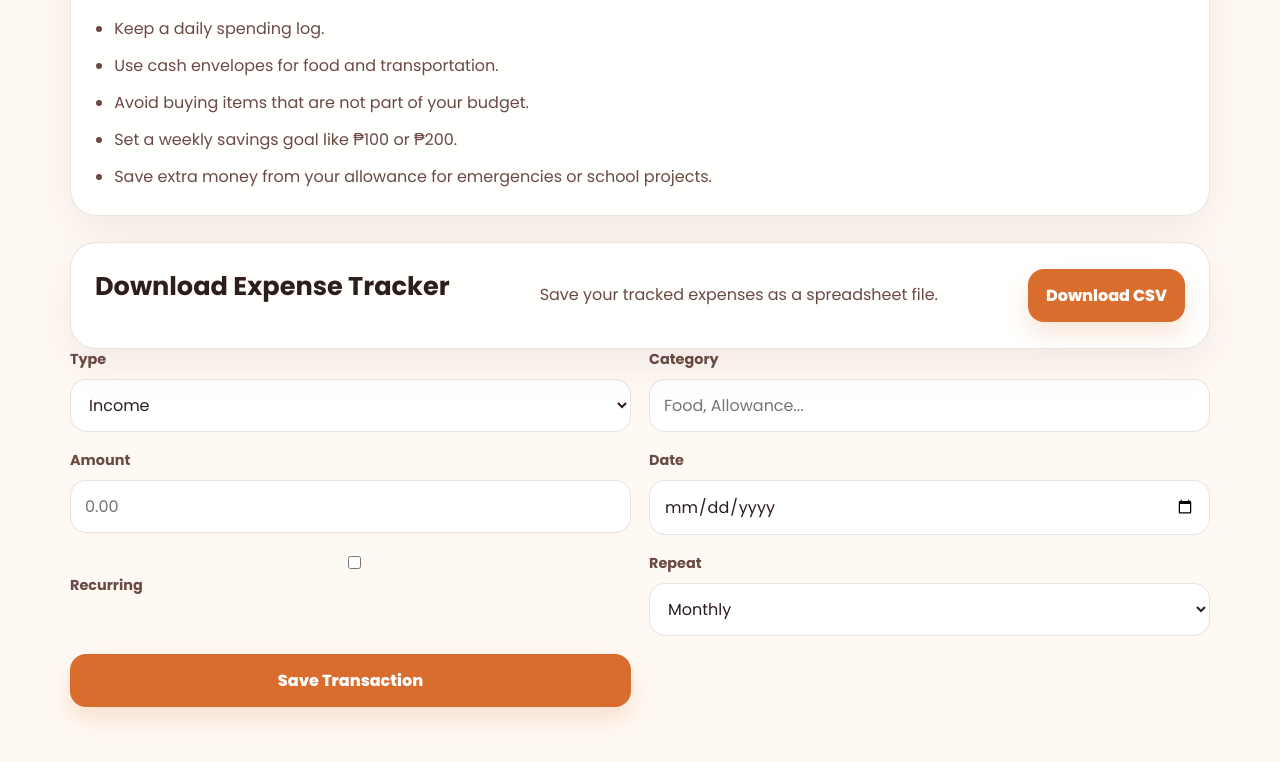
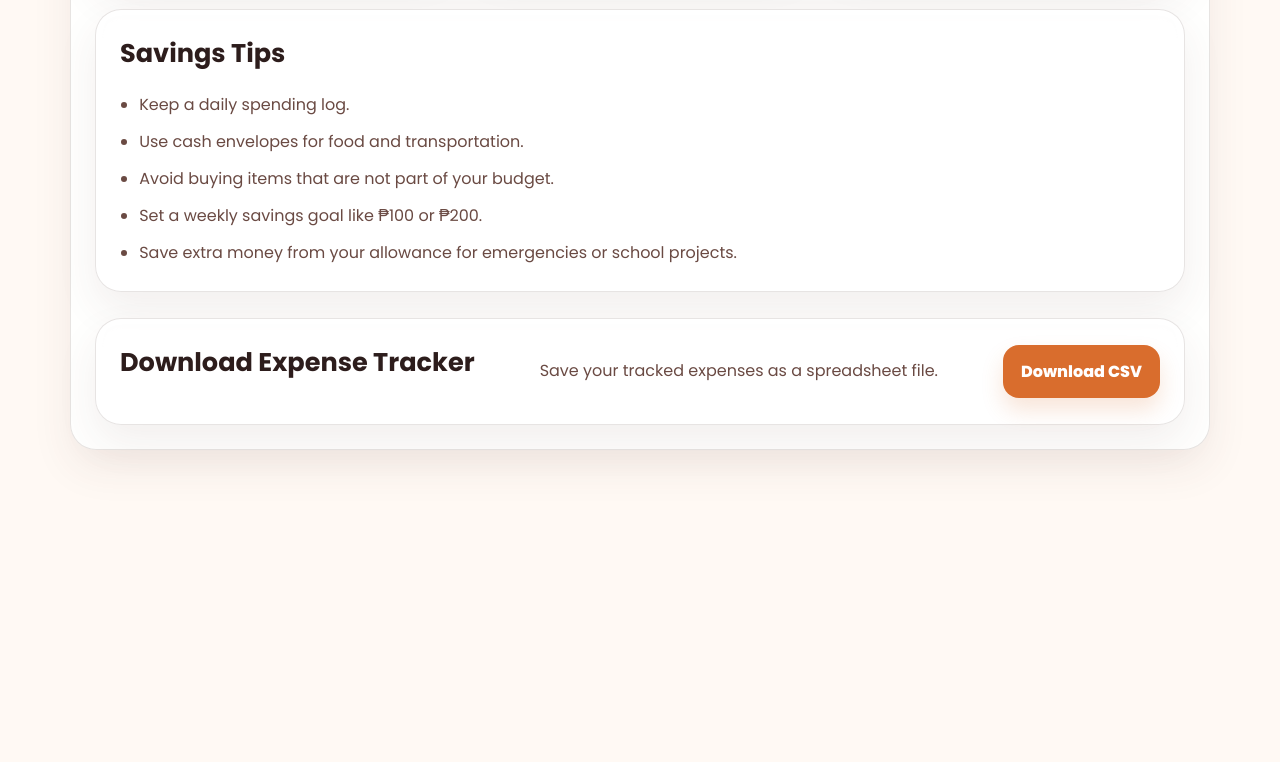
Before and after one commit to StudioReus/BaonBuddy, a plain HTML site: page index.html in a window 1280 px wide. Shown: the part 1288-2050 px from the top of the page. After the commit the page ends 1828 px from the top, so only its background shows below. Drawn offline with Linux system fonts and the light colour scheme; a web font is replaced by a local one.

Commit message:
Refactor transaction form for better structure

```diff
--- a/index.html
+++ b/index.html
@@ -65,26 +65,12 @@
 
   <div>
     <label for="category">Category</label>
-            <input
-              id="category"
-              name="category"
-              type="text"
-              placeholder="Food, Pamasahe, Allowance..."
-              required
-            />
+    <input id="category" name="category" type="text" placeholder="Food, Allowance..." required />
   </div>
 
   <div>
     <label for="amount">Amount</label>
-            <input
-              id="amount"
-              name="amount"
-              type="number"
-              step="0.01"
-              min="0"
-              placeholder="0.00"
-              required
-            />
+    <input id="amount" name="amount" type="number" step="0.01" min="0" placeholder="0.00" required />
   </div>
 
   <div>
@@ -92,9 +78,24 @@
     <input id="date" name="date" type="date" required />
   </div>
 
+  <div class="recurring-toggle">
+    <label>
+      <input type="checkbox" id="is-recurring" />
+      Recurring
+    </label>
+  </div>
+
+  <div id="recurring-options" class="hidden">
+    <label for="frequency">Repeat</label>
+    <select id="frequency">
+      <option value="weekly">Weekly</option>
+      <option value="monthly" selected>Monthly</option>
+      <option value="yearly">Yearly</option>
+    </select>
+  </div>
+
   <button type="submit">Save Transaction</button>
 </form>
-      </section>
 
       <section class="history">
         <h2>Recent Transactions</h2>
@@ -145,49 +146,6 @@
         <button type="button" id="download-csv">Download CSV</button>
       </section>
 
-      <form id="transaction-form">
-  <div>
-    <label for="type">Type</label>
-    <select id="type" name="type" required>
-      <option value="income">Income</option>
-      <option value="expense">Expense</option>
-    </select>
-  </div>
-
-  <div>
-    <label for="category">Category</label>
-    <input id="category" name="category" type="text" placeholder="Food, Allowance..." required />
-  </div>
-
-  <div>
-    <label for="amount">Amount</label>
-    <input id="amount" name="amount" type="number" step="0.01" min="0" placeholder="0.00" required />
-  </div>
-
-  <div>
-    <label for="date">Date</label>
-    <input id="date" name="date" type="date" required />
-  </div>
-
-  <div class="recurring-toggle">
-    <label>
-      <input type="checkbox" id="is-recurring" />
-      Recurring
-    </label>
-  </div>
-
-  <div id="recurring-options" class="hidden">
-    <label for="frequency">Repeat</label>
-    <select id="frequency">
-      <option value="weekly">Weekly</option>
-      <option value="monthly" selected>Monthly</option>
-      <option value="yearly">Yearly</option>
-    </select>
-  </div>
-
-  <button type="submit">Save Transaction</button>
-</form>
-
     </main>
   </body>
 </html>
```
Lines whose indentation alone changed are shown as unchanged.
